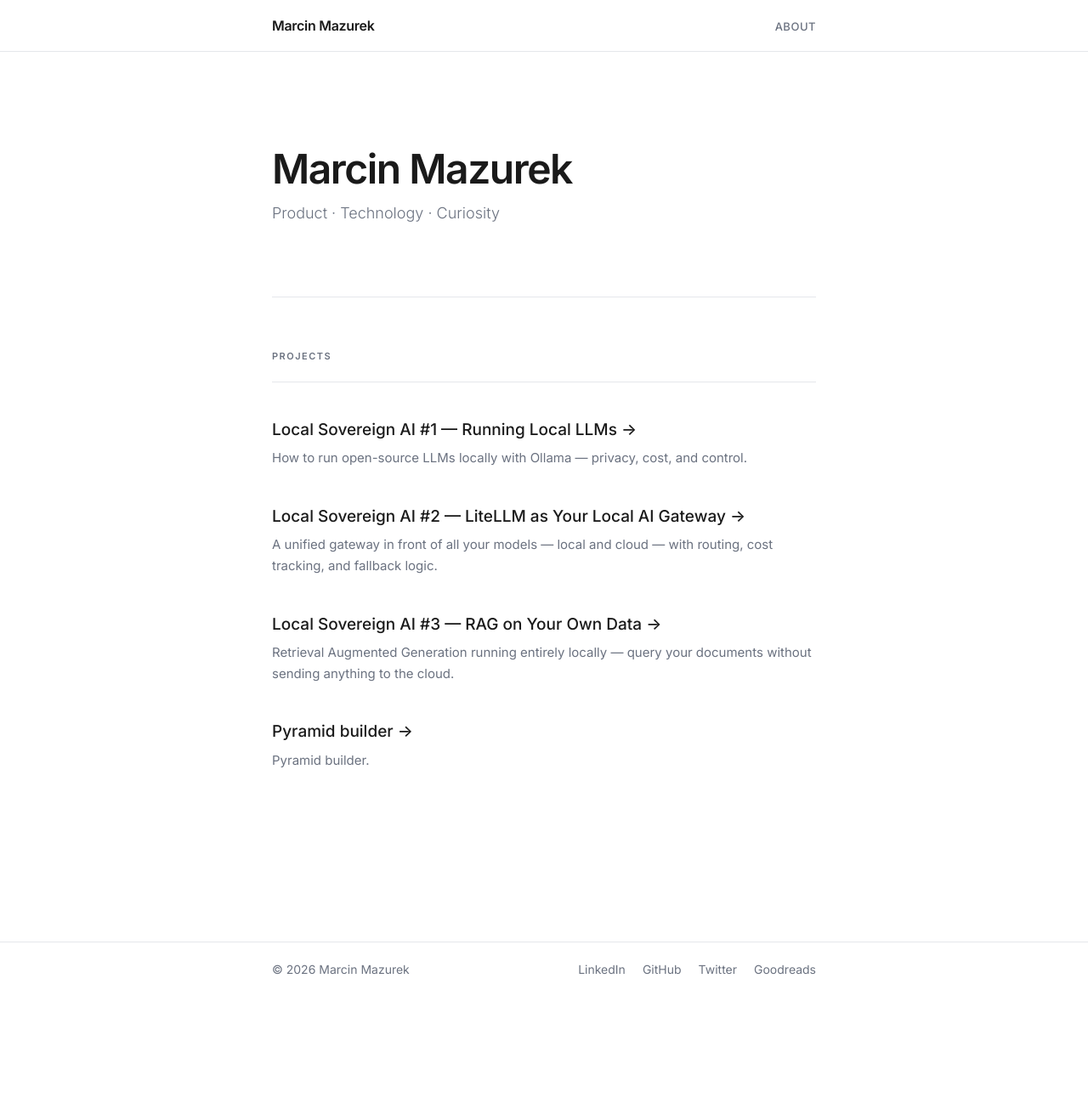
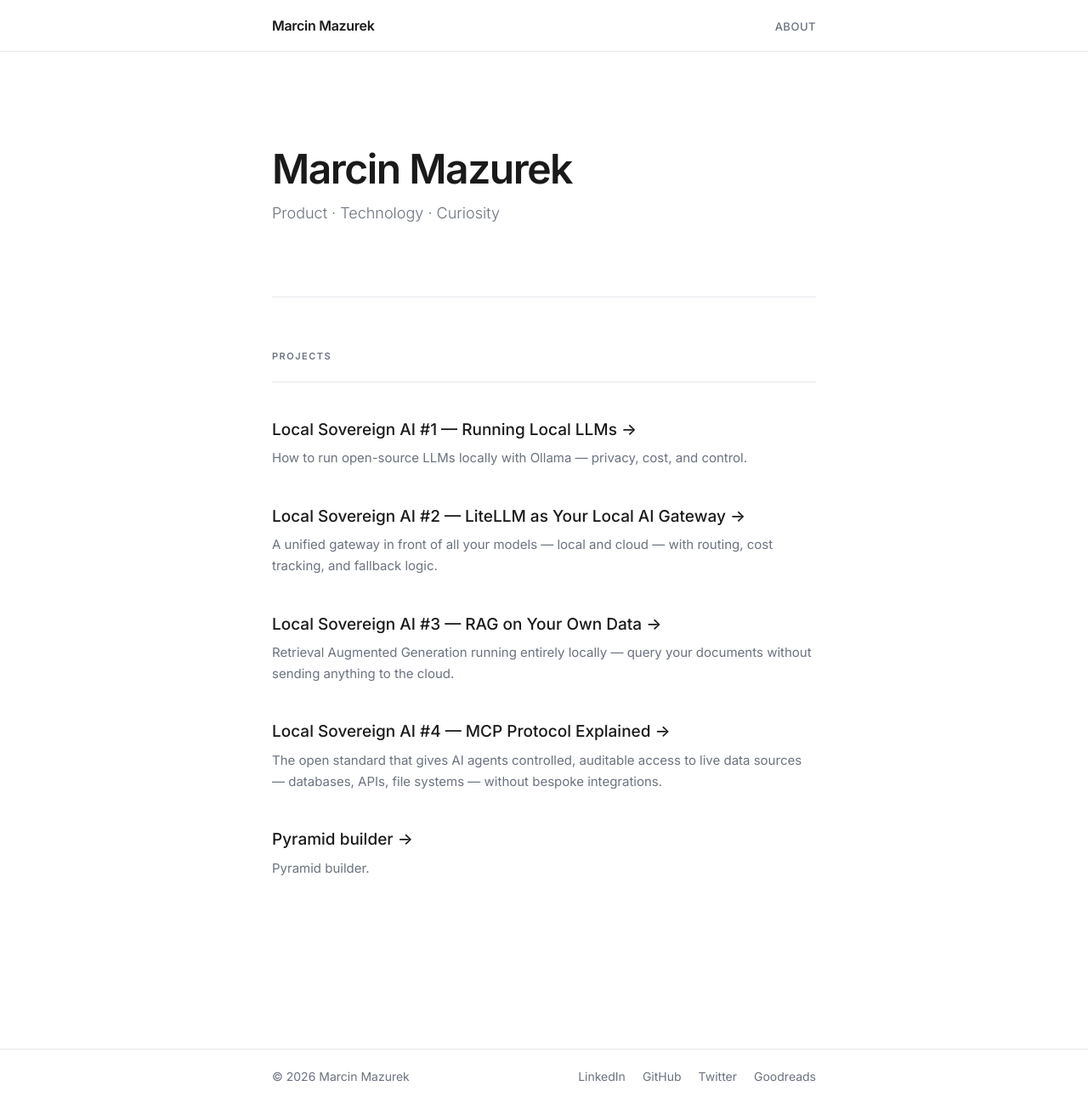
Before and after one commit to mazek/mazek.github.io, a Jekyll site: the page built from index.html, in a window 1280 px wide. Shown: the whole page at 85% size. Built offline with Jekyll 4.4.1, drawn with Linux system fonts in a browser that asks for light colours; before the commit the page ends 1172 px from its top, so only the background shows below that.

Commit message:
Add article-04 to projects list

```diff
--- a/_data/projects.yml
+++ b/_data/projects.yml
@@ -23,6 +23,10 @@
   url: /projects/article-03-rag-local.html
   description: "Retrieval Augmented Generation running entirely locally — query your documents without sending anything to the cloud."
 
+- title: "Local Sovereign AI #4 — MCP Protocol Explained"
+  url: /projects/article-04-mcp-protocol.html
+  description: "The open standard that gives AI agents controlled, auditable access to live data sources — databases, APIs, file systems — without bespoke integrations."
+
 - title: "Pyramid builder"
   url: /projects/pyramid-builder.html
   description: "Pyramid builder."
```
